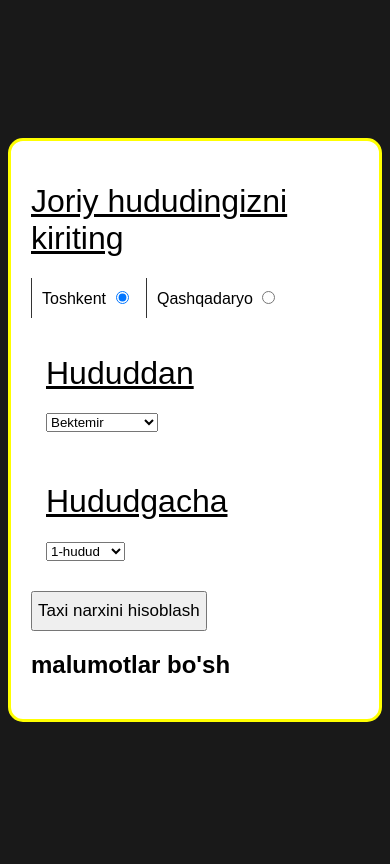
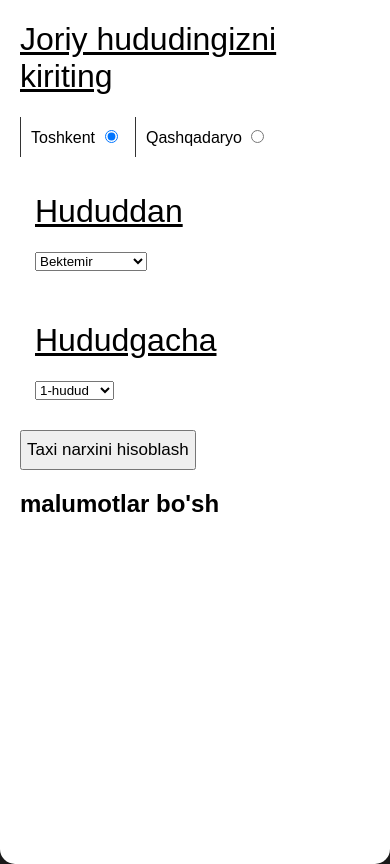
Before and after one commit to Developer-Mominov/taxi-xizmati, a plain HTML site: page index.html in a window 390 px wide. Drawn offline with Linux system fonts and the light colour scheme.

Commit message:
Update index.css

```diff
--- a/index.css
+++ b/index.css
@@ -50,3 +50,11 @@ margin-top: 15px;
   display: none;
   overflow: hidden;
 }
+@media(max-width:700px){
+  .asosiy{
+    width: 100%;
+    height: 100%;
+    border:none;
+  }
+  body{margin: 0}
+}
```
